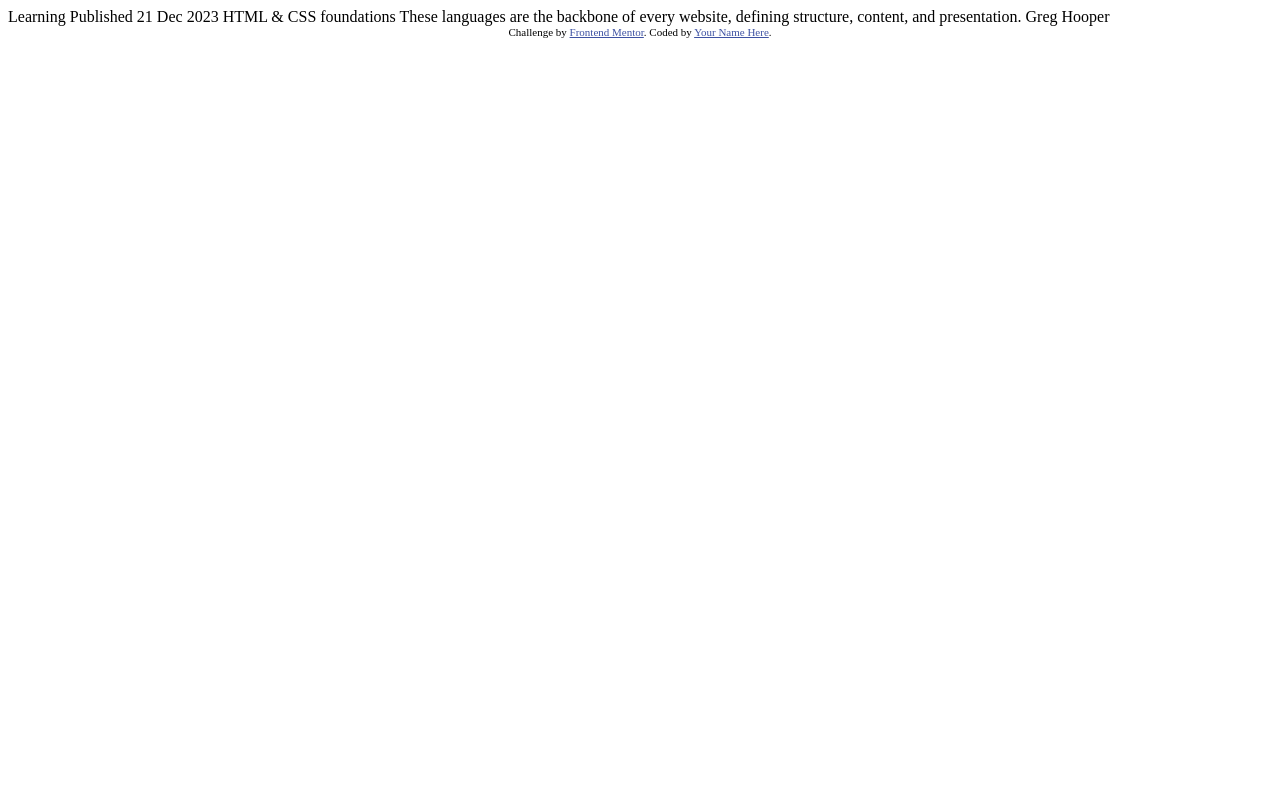
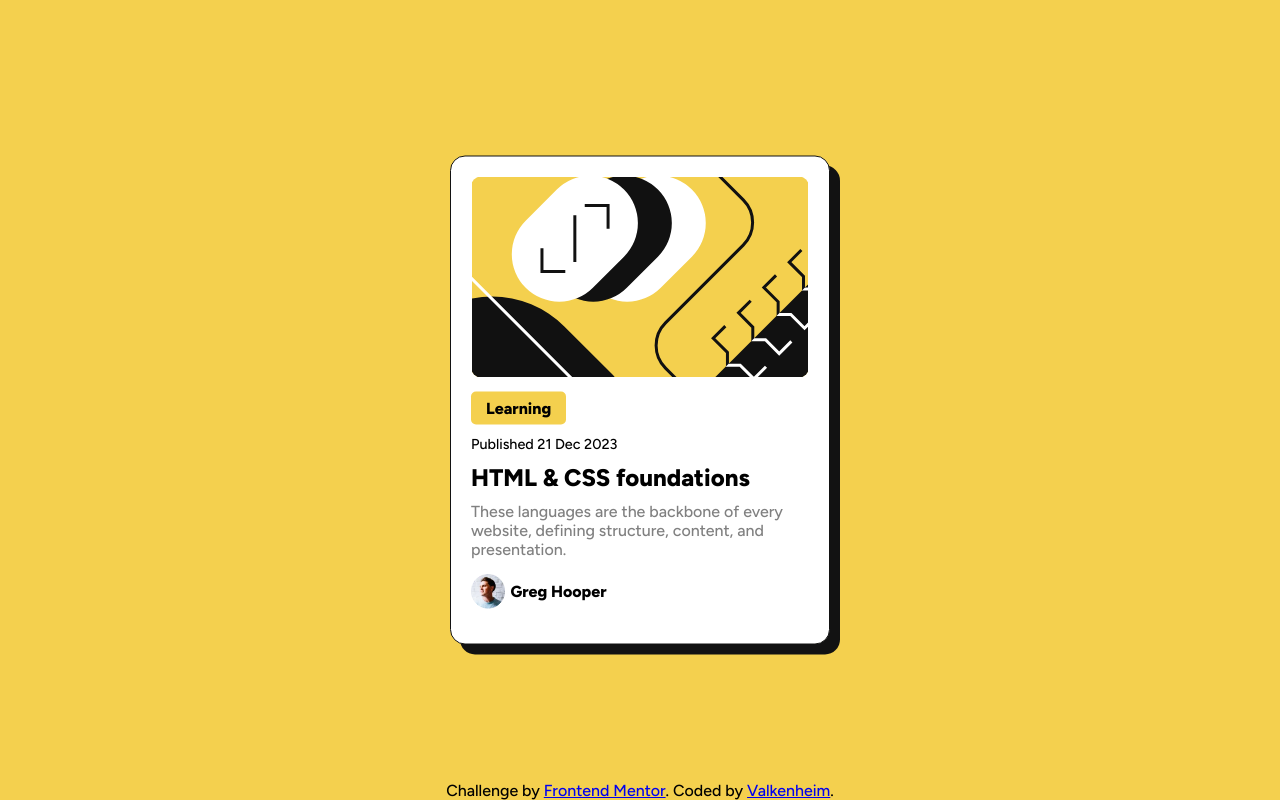
Before and after one commit to Kendotcom/blog-preview-card, a plain HTML site: page blog-preview-card-main/index.html in a window 1280 px wide. Drawn offline with Linux system fonts and the light colour scheme.

Commit message:
blog-previw-card

```diff
--- a/blog-preview-card-main/index.html
+++ b/blog-preview-card-main/index.html
@@ -1,34 +1,140 @@
 <!DOCTYPE html>
 <html lang="en">
   <head>
-  <meta charset="UTF-8">
-  <meta name="viewport" content="width=device-width, initial-scale=1.0"> <!-- displays site properly based on user's device -->
+    <meta charset="UTF-8" />
+    <meta name="viewport" content="width=device-width, initial-scale=1.0" />
+    <!-- displays site properly based on user's device -->
 
-  <link rel="icon" type="image/png" sizes="32x32" href="./assets/images/favicon-32x32.png">
-
+    <link
+      rel="icon"
+      type="image/png"
+      sizes="32x32"
+      href="./assets/images/favicon-32x32.png"
+    />
+    <link rel="stylesheet" href="style.css" />
     <title>Frontend Mentor | Blog preview card</title>
-
-  <!-- Feel free to remove these styles or customise in your own stylesheet 👍 -->
-  <style>
-    .attribution { font-size: 11px; text-align: center; }
-    .attribution a { color: hsl(228, 45%, 44%); }
-  </style>
   </head>
   <body>
+    <div class="card">
+      <svg
+        xmlns="http://www.w3.org/2000/svg"
+        width="336"
+        height="201"
+        fill="none"
+        viewBox="0 0 336 201"
+      >
+        <g clip-path="url(#a)">
+          <path fill="#F4D04E" d="M0 .5h336v200H0z" />
+          <rect
+            width="139"
+            height="95"
+            x="87.996"
+            y="77.729"
+            fill="#fff"
+            rx="47.5"
+            transform="rotate(-45 87.996 77.729)"
+          />
+          <rect
+            width="139"
+            height="95"
+            x="54.055"
+            y="77.729"
+            fill="#111"
+            rx="47.5"
+            transform="rotate(-45 54.055 77.729)"
+          />
+          <path
+            fill="#111"
+            d="M234.864 209.036 451.4-7.5l67.175 67.175-216.536 216.536z"
+          />
+          <rect
+            width="139"
+            height="95"
+            x="20.114"
+            y="77.729"
+            fill="#fff"
+            rx="47.5"
+            transform="rotate(-45 20.114 77.729)"
+          />
+          <rect
+            width="204.19"
+            height="270.554"
+            fill="#111"
+            rx="102.095"
+            transform="scale(-1 1) rotate(45 -103.887 14.564)"
+          />
+          <path
+            stroke="#fff"
+            stroke-width="3"
+            d="m6.69-357.5 135.583 135.727c12.481 12.494 12.481 32.737 0 45.231L-45.544 11.475c-12.481 12.494-12.481 32.737 0 45.23L107.088 209.5"
+          />
+          <path
+            stroke="#111"
+            stroke-width="3"
+            d="M69.965 71.719v23.334h23.334M136.079 52.273V28.94h-23.334M102.845 38.838v46.67M210.364-37.5l60.873 60.873c12.497 12.496 12.497 32.758 0 45.254l-77.745 77.746c-12.497 12.496-12.497 32.758 0 45.254l69.872 69.873"
+          />
+          <path
+            stroke="#111"
+            stroke-width="3"
+            d="m253.339 149.574-12.144 12.145 14.256 14.257v12.672h12.673l13.729 13.729 12.145-12.145M278.685 124.228l-12.145 12.145 14.257 14.257v12.673h12.673l13.729 13.729 12.145-12.145M304.031 98.883l-12.145 12.144 14.257 14.257v12.673h12.673l13.729 13.729 12.144-12.145M329.376 73.537l-12.145 12.145 14.257 14.257v12.672h12.673l13.729 13.729 12.145-12.144"
+          />
+          <path
+            stroke="#fff"
+            stroke-width="5"
+            d="m354.722 48.191-12.145 12.145 14.257 14.257v12.673h12.673l13.729 13.729 12.145-12.145"
+          />
+          <mask
+            id="b"
+            width="285"
+            height="285"
+            x="234"
+            y="-8"
+            maskUnits="userSpaceOnUse"
+            style="mask-type: alpha"
+          >
+            <path
+              fill="#111"
+              d="M234.864 209.036 451.4-7.5l67.175 67.175-216.536 216.536z"
+            />
+          </mask>
+          <g stroke="#fff" mask="url(#b)">
+            <path
+              stroke-width="3"
+              d="m253.339 149.574-12.144 12.145 14.256 14.257v12.672h12.673l13.729 13.729 12.145-12.145M278.685 124.228l-12.145 12.145 14.257 14.257v12.673h12.673l13.729 13.729 12.145-12.145M304.031 98.883l-12.145 12.144 14.257 14.257v12.673h12.673l13.729 13.729 12.144-12.145M329.376 73.537l-12.145 12.145 14.257 14.257v12.672h12.673l13.729 13.729 12.145-12.145"
+            />
+            <path
+              stroke-width="5"
+              d="m354.722 48.191-12.145 12.145 14.257 14.257v12.673h12.673l13.729 13.729 12.145-12.145"
+            />
+          </g>
+        </g>
+        <defs>
+          <clipPath id="a"><path fill="#fff" d="M0 .5h336v200H0z" /></clipPath>
+        </defs>
+      </svg>
 
-  Learning
-
-  Published 21 Dec 2023
-
-  HTML & CSS foundations
-
-  These languages are the backbone of every website, defining structure, content, and presentation.
-
+      <div class="tag">Learning</div>
+      <div class="date">Published 21 Dec 2023</div>
+      <h2 class="card-header">HTML & CSS foundations</h2>
+      <p class="body">
+        These languages are the backbone of every website, defining structure,
+        content, and presentation.
+      </p>
+      <div class="author">
+        <img
+          src="assets/images/image-avatar.webp"
+          alt="Author Picture"
+          class="avatar"
+        />
         Greg Hooper
+      </div>
+    </div>
 
     <div class="attribution">
-    Challenge by <a href="https://www.frontendmentor.io?ref=challenge" target="_blank">Frontend Mentor</a>.
-    Coded by <a href="#">Your Name Here</a>.
+      Challenge by
+      <a href="https://www.frontendmentor.io?ref=challenge" target="_blank"
+        >Frontend Mentor</a
+      >. Coded by <a href="https://github.com/Kendotcom">Valkenheim</a>.
     </div>
   </body>
 </html>
--- a/blog-preview-card-main/style.css
+++ b/blog-preview-card-main/style.css
@@ -0,0 +1,91 @@
+@import url("https://fonts.googleapis.com/css2?family=Figtree:wght@500;800&display=swap");
+
+* {
+  box-sizing: border-box;
+  font-family: "Figtree", sans-serif;
+  font-style: normal;
+  font-weight: 300;
+  padding: 0;
+  margin: 0;
+}
+
+:root {
+  --primary: hsl(47, 88%, 63%);
+  --neutral-white: hsl(0, 0%, 100%);
+  --neutral-grey: hsl(0, 0%, 50%);
+  --neutral-black: hsl(0, 0%, 7%);
+}
+
+body {
+  background-color: var(--primary);
+}
+
+.card {
+  top: 50%;
+  left: 50%;
+  transform: translate(-50%, -50%);
+  position: fixed;
+  width: 380px;
+  padding: 20px;
+  background-color: var(--neutral-white);
+  border: solid var(--neutral-black) 0.5px;
+  border-radius: 15px;
+  box-shadow: 10px 10px 0 var(--neutral-black);
+  transition: all ease-in-out 0.3s;
+}
+
+.card svg {
+  width: 100%;
+  border-radius: 10px;
+}
+
+.card .tag {
+  padding: 7px 15px;
+  background-color: var(--primary);
+  width: fit-content;
+  margin: 10px 0;
+  border-radius: 5px;
+  font-weight: 800;
+}
+
+.card .date {
+  margin: 10px 0;
+  font-size: 0.9rem;
+}
+
+.card .card-header {
+  font-weight: 800;
+  margin: 10px 0;
+}
+
+.card .body {
+  color: var(--neutral-grey);
+}
+
+.card .author {
+  font-weight: 800;
+  display: flex;
+  align-items: center;
+  margin: 15px 0;
+  gap: 5px;
+}
+
+.author img {
+  height: 35px;
+  position: relative;
+}
+
+.attribution {
+  position: fixed;
+  bottom: 0%;
+  text-align: center;
+  width: 100%;
+}
+
+@media screen and (max-width: 400px) {
+  .card {
+    width: 90%;
+    min-width: 350px;
+    transition: all ease-in-out 0.3s;
+  }
+}
```
Lines whose indentation alone changed are shown as unchanged.
